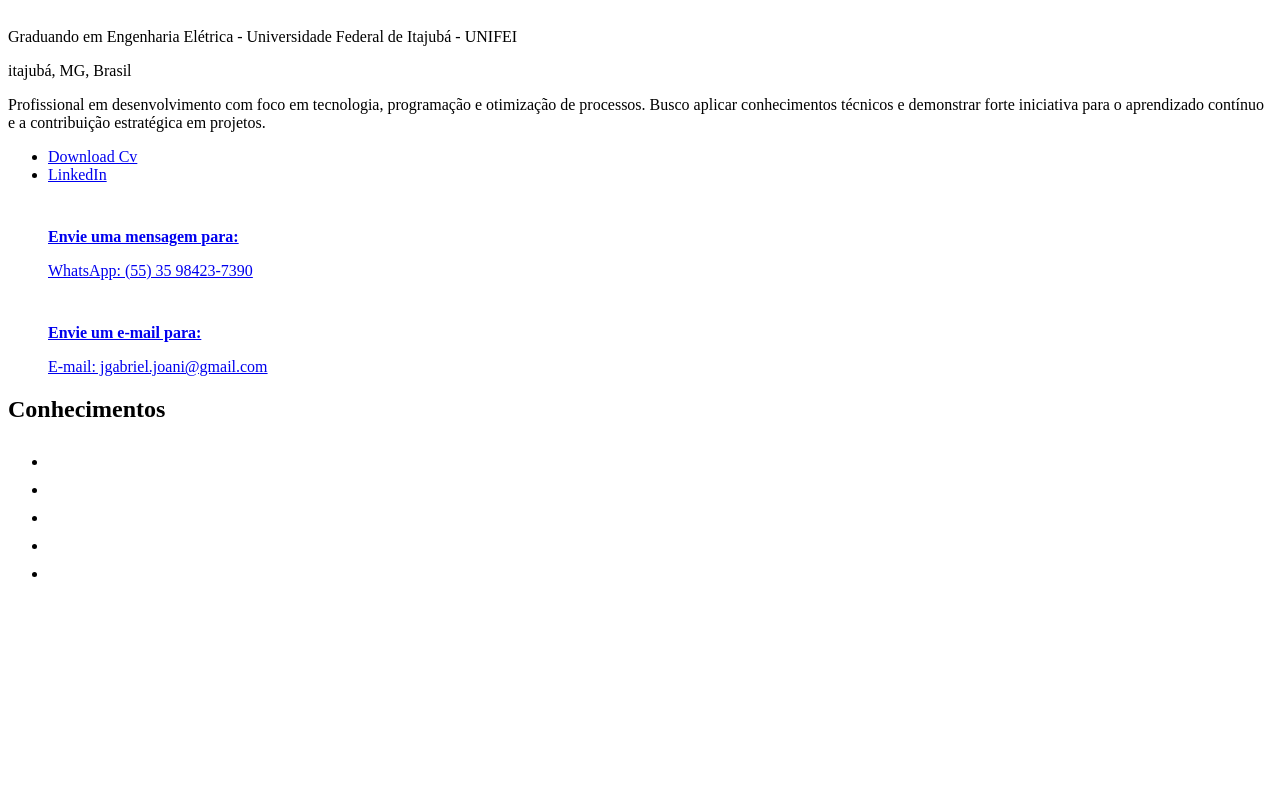
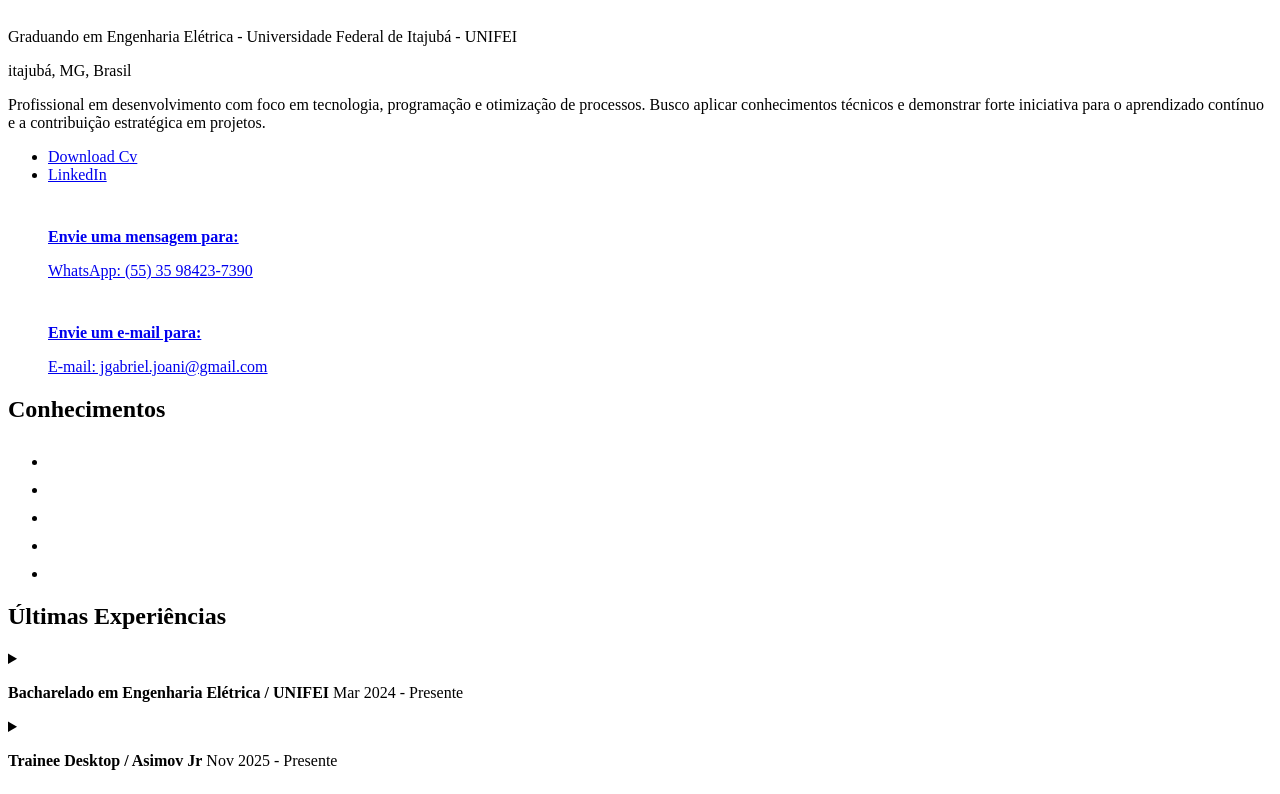
Before and after one commit to Joao-Joani/Curriculo-Angular, an Angular app in the folder curriculo-angular/: page / in a window 1280 px wide. Shown: the part 194-988 px from the top of the page. Before the commit the page ends 800 px from the top, so only its background shows below. Built offline with nearby package versions, Linux system fonts and the light colour scheme.

Commit message:
Estruturando Experiences

```diff
--- /dev/null
+++ b/curriculo-angular/src/app/modules/portfolio/components/experiences/experiences.html
@@ -0,0 +1,14 @@
+<div class="container">
+    <h2>Últimas Experiências</h2>
+    @for(item of arrayExperiences(); track item;){
+    <details>
+        <summary>
+            <p>
+                <strong>{{ item.summary.strong }}</strong>
+                {{ item.summary.p }}
+            </p>
+        </summary>
+        <article [innerHTML]="item.text"></article>
+    </details>
+    }
+</div>
--- /dev/null
+++ b/curriculo-angular/src/app/modules/portfolio/components/experiences/experiences.ts
@@ -0,0 +1,26 @@
+import { Component, signal } from '@angular/core';
+
+@Component({
+  selector: 'app-experiences',
+  imports: [],
+  templateUrl: './experiences.html',
+  styleUrl: './experiences.scss',
+})
+export class Experiences {
+  public arrayExperiences = signal([
+    {
+      summary: {
+        strong: "Bacharelado em Engenharia Elétrica / UNIFEI",
+        p: " Mar 2024 - Presente"
+      },
+      text: "Estudante de Bacharelado em Engenharia Elétrica na Universidade Federal de Itajubá (UNIFEI), com foco em sistemas elétricos, eletrônica e automação."
+    },
+    {
+      summary: {
+        strong: "Trainee Desktop / Asimov Jr",
+        p: " Nov 2025 - Presente"
+      },
+      text: "Atuando como Trainee na Asimov Jr, empresa júnior de consultoria em tecnologia da informação da UNIFEI. Responsável por desenvolver soluções de software para clientes, focando em aplicações desktop."
+    },
+  ]);
+}
--- /dev/null
+++ b/curriculo-angular/src/app/modules/portfolio/components/projects/projects.html
@@ -0,0 +1 @@
+<p>projects works!</p>
--- a/curriculo-angular/src/app/modules/portfolio/pages/home/home.html
+++ b/curriculo-angular/src/app/modules/portfolio/pages/home/home.html
@@ -2,4 +2,5 @@
 
 <main>
     <app-knowledge />
+    <app-experiences />
 </main>
--- a/curriculo-angular/src/app/modules/portfolio/pages/home/home.ts
+++ b/curriculo-angular/src/app/modules/portfolio/pages/home/home.ts
@@ -3,10 +3,11 @@ import { Component } from '@angular/core';
 // Component
 import { Header } from '../../components/header/header';
 import { Knowledge } from '../../components/knowledge/knowledge';
+import { Experiences } from '../../components/experiences/experiences';
 
 @Component({
   selector: 'app-home',
-  imports: [Header, Knowledge],
+  imports: [Header, Knowledge, Experiences],
   templateUrl: './home.html',
   styleUrl: './home.scss',
 })
```
Also changed, not shown: curriculo-angular/src/app/modules/portfolio/components/projects/projects.ts (added, +11 -0 lines), curriculo-angular/src/app/modules/portfolio/components/experiences/experiences.scss (added), curriculo-angular/src/app/modules/portfolio/components/projects/projects.scss (added), 2 other files (tests, documents, lock files or other folders).
